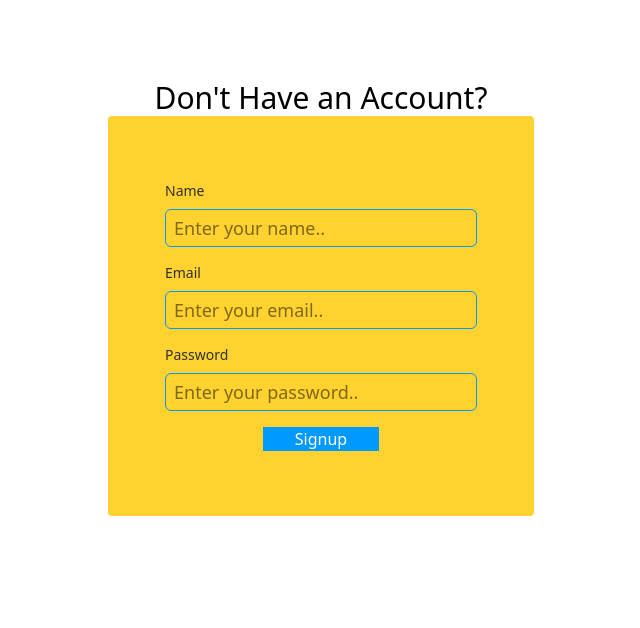
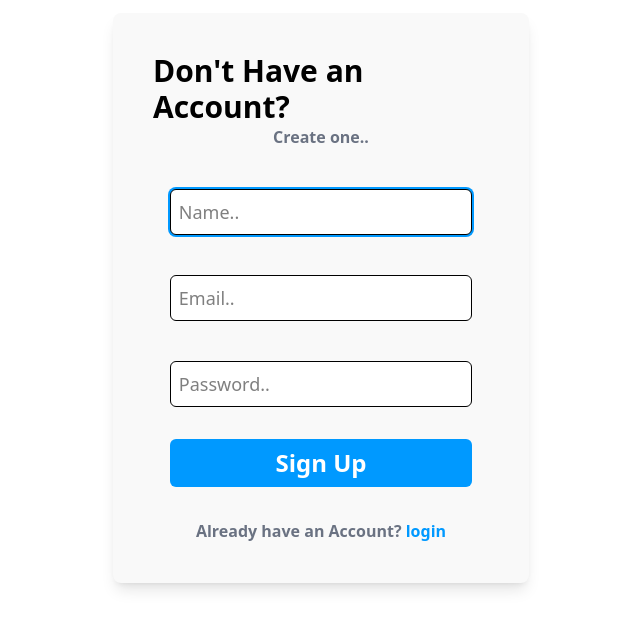
Before and after one commit to ArpanSankesh/CODEBOT, a React app in the folder FRONTEND/: page /signup in a window 1280 px wide. Shown: the part 102-730 px from the top of the page, without its empty margins (319-959 px from the left). Built offline with nearby package versions, Linux system fonts and the light colour scheme; the HTML template or start-up script is replaced by a standard one.

Commit message:
frontEnd for LOGIN/SIGNUP Page

```diff
--- a/FRONTEND/src/main.jsx
+++ b/FRONTEND/src/main.jsx
@@ -3,6 +3,7 @@ import { createRoot } from 'react-dom/client'
 import './index.css'
 import App from './App.jsx'
 import { BrowserRouter } from 'react-router-dom'
+import 'react-toastify/dist/ReactToastify.css'
 
 createRoot(document.getElementById('root')).render(
   <StrictMode>
--- a/FRONTEND/src/pages/Signup.jsx
+++ b/FRONTEND/src/pages/Signup.jsx
@@ -1,25 +1,66 @@
 import React from 'react'
+import { Link } from 'react-router-dom'
+import {ToastContainer} from 'react-toastify'
+
 
 const Signup = () => {
+    const [singInInfo, setSingInInfo] = React.useState({
+        name: "",
+        email: "",
+        password: ""
+    })
+
+    const handelChange = (e) => {
+        const {name, value} = e.target;
+        console.log(name, value);
+        const copyLoginInfo = {...singInInfo};
+        copyLoginInfo[name] = value;
+        setSingInInfo(copyLoginInfo);
+    }
+
+    const handelSubmit = (e) => {
+        e.preventDefault()
+    }
+
     return (
-        <div className='w-full h-screen flex justify-center items-center flex-col'>
-            <h1 className='text-3xl'>Don't Have an Account?</h1>
-            {/* <p>Create one..</p> */}
-            <form action="POST" className='flex flex-col items-center justify-center gap-4 w-1/3 h-1/2 bg-amber-300 px-10 rounded'>
-                <div className='flex flex-col w-[90%]'>
-                    <label htmlFor="name" className='text-sm text-[#303030]'>Name</label>
-                    <input className='py-1 px-2 text-lg border border-[#0099FF] rounded-md outline-none mt-2 ' type="text" name='name' autoFocus placeholder="Enter your name.." />
+        <div className='w-full h-screen flex justify-center items-center flex-col px-4'>
+            <form onSubmit={handelSubmit}
+                action="POST"
+                className='flex flex-col items-center justify-center gap-8 w-full sm:w-3/4 md:w-2/3 lg:w-1/3 bg-[#f9f9f9] px-6 sm:px-10 py-10 rounded-lg shadow-lg '
+            >
+                <div className='flex flex-col items-center justify-center '>
+                <h1 className='text-xl sm:text-2xl md:text-2xl lg:text-3xl font-bold'>Don't Have an Account?</h1>
+                    <p className='text-gray-500 font-semibold'>Create one..</p>
                 </div>
                 <div className='flex flex-col w-[90%]'>
-                    <label htmlFor="email" className='text-sm text-[#303030]'>Email</label>
-                    <input className='py-1 px-2 text-lg border border-[#0099FF] rounded-md outline-none mt-2 ' type="email" name='email' placeholder="Enter your email.." />
+                    <input
+                    onChange={handelChange}
+                        className='bg-white py-2 px-2 text-lg border focus:ring-2 focus:ring-[#0099FF] rounded-md outline-none mt-2'
+                        type="text"
+                        name='name'
+                        autoFocus
+                        placeholder="Name.." />
                 </div>
                 <div className='flex flex-col w-[90%]'>
-                    <label htmlFor="password" className='text-sm text-[#303030]'>Password</label>
-                    <input className='py-1 px-2 text-lg border border-[#0099FF] rounded-md outline-none mt-2 ' type="password" name='pass' placeholder="Enter your password.." />
+                    <input
+                    onChange={handelChange}
+                        className='bg-white py-2 px-2 text-lg border focus:ring-2 focus:ring-[#0099FF] rounded-md outline-none mt-2'
+                        type="email"
+                        name='email'
+                        placeholder="Email.." />
                 </div>
-                <button className='w-1/3 text text-white bg-[#0099FF]' type="submit">Signup</button>
+                <div className='flex flex-col w-[90%]'>
+                    <input
+                    onChange={handelChange}
+                        className='bg-white py-2 px-2 text-lg border focus:ring-2 focus:ring-[#0099FF]  rounded-md outline-none mt-2'
+                        type="password"
+                        name='pass'
+                        placeholder="Password.." />
+                </div>
+                <button className='w-[90%] text-2xl p-2 rounded-md text-white bg-[#0099FF] cursor-pointer font-semibold ' type="submit">Sign Up</button>
+                <p className='text-gray-500 font-semibold'>Already have an Account? <Link to="/login" className='text-[#0099FF]'>login</Link></p>
             </form>
+            <ToastContainer/>
         </div>
     )
 }
```
